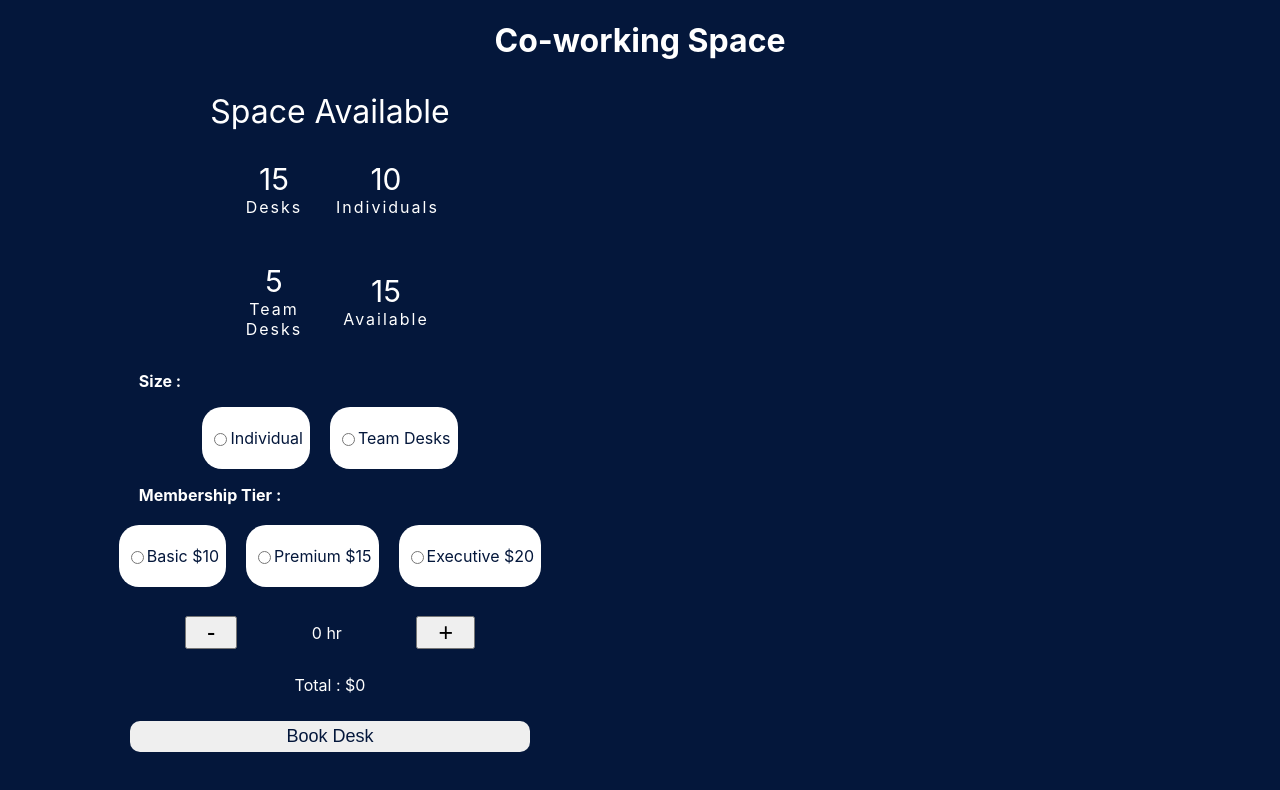
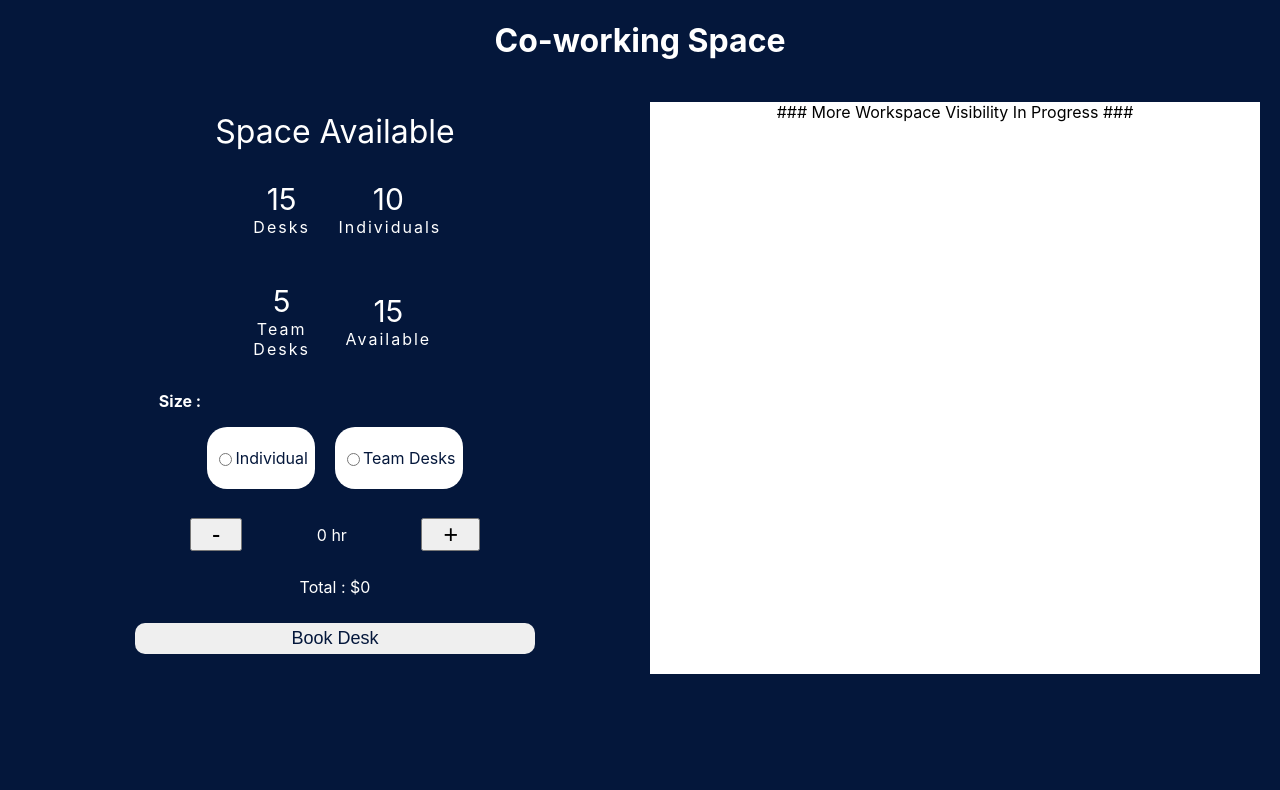
Before and after one commit to itsxdamdam/booking-app, a React (Create React App) app: page / in a window 1280 px wide. Shown: the top 790 px of the page. Built offline with nearby package versions, Linux system fonts and the light colour scheme.

Commit message:
feat: add discount feature

```diff
--- a/src/App.css
+++ b/src/App.css
@@ -23,6 +23,11 @@ body {
   justify-content: center;
   /* font-size: calc(10px + 2vmin); */
   color: white;
+}
+
+.container {
+  display: flex;
+  padding: 20px;
 }
 
 .space-available-card {
@@ -124,6 +129,14 @@ body {
   text-align: center;
 }
 
+/* .discount {
+  transition: 3s;
+}
+
+.total {
+  transition: .5s;
+} */
+
 .book-btn {
   padding: 5px 25px;
   font-size: 18px;
@@ -141,3 +154,9 @@ body {
   color: #134aaf;
   /* background: #4e4a4a; */
 }
+
+.workspace-visibility {
+  width: 50%;
+  /* height: 900px; */
+  background: #fff;
+}
--- a/src/App.js
+++ b/src/App.js
@@ -1,16 +1,20 @@
 import { useState } from 'react';
 import './App.css';
+import { Tier } from './Tier';
 
 function App() {
   const numberOfDesk = 15;
   // const basic = 10;
   // let amount = 0;
+  let individual = 10
   const premium = 15;
   const executive = 20;
 
 
   const [time, setTime] = useState(0);
-  const [total, setTotal] = useState(0);
+  const [availableDesks, setAvailableDesks] = useState(15);
+  const [individualDesks, setIndividualDesks] = useState(10);
+  const [teamDesks, setTeamDesks] = useState(5)
   const [amount, setAmount] = useState(0);
   const [checked, setChecked] = useState(false);
 
@@ -27,19 +31,16 @@ function App() {
     }
   }
 
-  const handleTier = (e) => {
-    setChecked(!checked)
-    if(e.target.value === "basic") {
-      setAmount(amount + 10)
-    } else if(e.target.value === "premium") {
-      setAmount(amount + 15)
-    } else {
-      setAmount(amount + 20)
+  const handleSize = (e) => {
+    if(e.target.value === "individual") {
+      setIndividualDesks(individualDesks - 1)
+      setAvailableDesks(availableDesks - 1)
+    } else if(e.target.value === "team") {
+      setTeamDesks(teamDesks - 1)
+      setAvailableDesks(availableDesks - 1)
+      setAmount(amount + 25)
     }
   }
-
-
-
 
 
   const getTotal = () => {
@@ -55,6 +56,7 @@ function App() {
       <header className="App-header">
         <h1>Co-working Space</h1>
       </header>
+      <div className="container">
         <div className="space-available-card">
           <p className="space">Space Available</p>
           <div className="inner-card">
@@ -63,15 +65,15 @@ function App() {
               <p className="space-text">Desks</p>
             </div>
             <div className="small-cards">
-            <p className="number">10</p>
+              <p className="number">{individualDesks}</p>
               <p className="space-text">Individuals</p>
             </div>
             <div className="small-cards">
-            <p className="number">5</p>
+              <p className="number">{teamDesks}</p>
               <p className="space-text">Team Desks</p>
             </div>
             <div className="small-cards">
-            <p className="number">{numberOfDesk}</p>
+              <p className="number">{availableDesks}</p>
               <p className="space-text">Available</p>
             </div>
           </div>
@@ -79,31 +81,17 @@ function App() {
           <p className="team-size-text">Size :</p>
           <div className="team-size">
             <div className="tier-card">
-            <input type="radio" />
+              <input type="radio" value={"individual"} onChange={handleSize}/>
               <p>Individual</p>
             </div>
             <div className="tier-card">
-            <input type="radio" />
+              <input type="radio" value={"team"} onChange={handleSize}/>
               <p>Team Desks</p>
             </div>
           </div>
-
-        <p className="tier-text">Membership Tier :</p>
-        <div className="tier-cards">
-          <div className="tier-card">
-            <input type="radio" value={"basic"} onChange={handleTier}/>
-            <p>Basic $10 </p>
-          </div>
-          <div className="tier-card">
-            <input type="radio" value={"premium"} onChange={handleTier}/>
-            <p>Premium $15 </p>
-          </div>
-          <div className="tier-card">
-            <input type="radio" value={"executive"} onChange={handleTier} />
-            <p>Executive $20 </p>
-          </div>
-        </div>
-
+          {/* {
+            <Tier amount={amount} setAmount={setAmount} checked={checked} setChecked={setChecked} /> : " "
+          } */}
 
 
           <div className="buttons">
@@ -115,12 +103,20 @@ function App() {
             </div>
           </div>
 
-        <p className="total">Total : ${time * amount} </p>
+          <p className="discount">{ time > 3 ? "10% discount" : " "}</p>
+
+
+          <p className="total">{ time > 3 ? `Total : $${time * amount * 0.1}` : `Total : $${time * amount}`} </p>
 
           <button className="book-btn">Book Desk</button>
 
         </div>
-
+        <div className="workspace-visibility">
+          ###
+          More Workspace Visibility In Progress
+          ###
+        </div>
+      </div>
 
     </div>
   );
--- /dev/null
+++ b/src/Tier.js
@@ -0,0 +1,36 @@
+import React from 'react'
+
+export const Tier = ({setChecked, amount, checked, setAmount}) => {
+
+  const handleTier = (e) => {
+    setChecked(!checked)
+
+    if(e.target.value === "basic") {
+      setAmount(amount + 10)
+    } else if(e.target.value === "premium") {
+      setAmount(amount + 15)
+    } else {
+      setAmount(amount + 20)
+    }
+  }
+
+  return (
+    <div>
+      <p className="tier-text">Membership Tier :</p>
+      <div className="tier-cards">
+      <div className="tier-card">
+        <input type="radio" value={"basic"} onChange={handleTier}/>
+        <p>Basic $10 </p>
+      </div>
+      <div className="tier-card">
+        {/* <input type="radio" value={"premium"} onChange={handleTier}/> */}
+        <p>Premium $15 </p>
+      </div>
+      <div className="tier-card">
+        {/* <input type="radio" value={"executive"} onChange={handleTier} /> */}
+        <p>Executive $20 </p>
+      </div>
+      </div>
+    </div>
+  )
+}
```
Also changed, not shown: 1 other file (tests, documents, lock files or other folders). Lines whose indentation alone changed are shown as unchanged.
